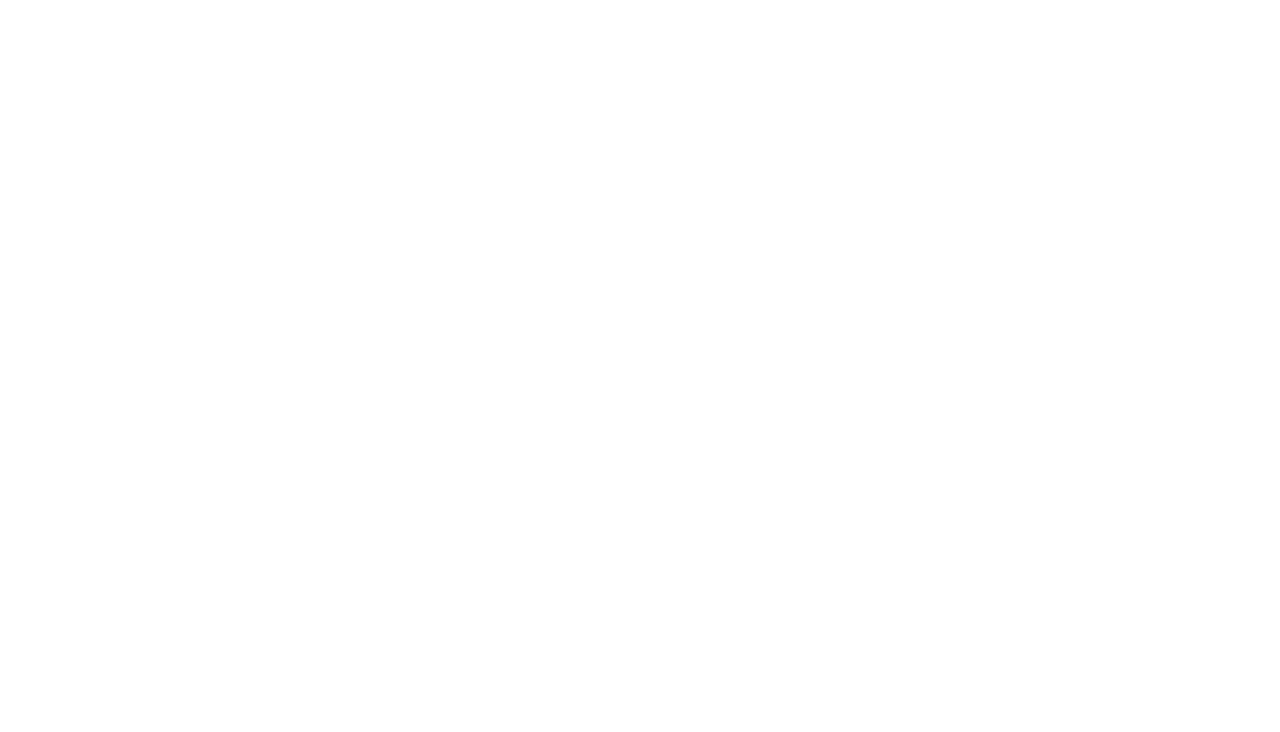
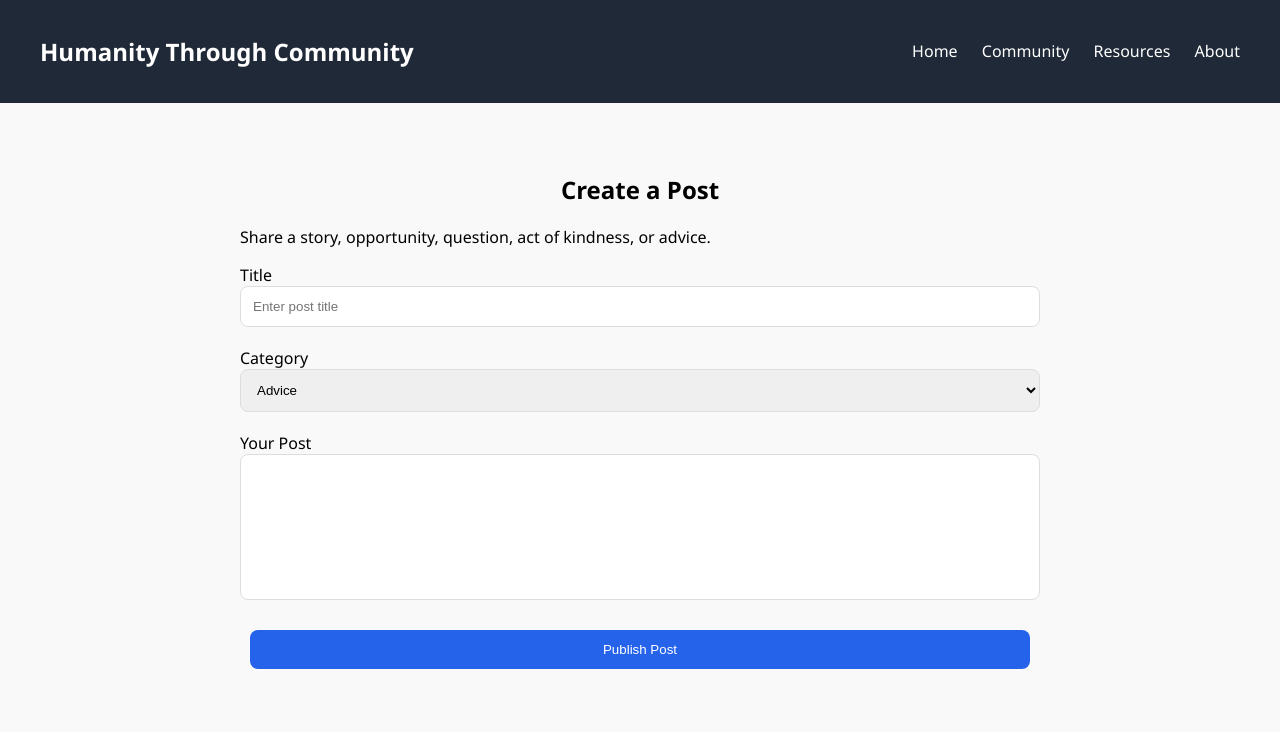
Before and after one commit to hralkh01/Humanity-Through-Community, a plain HTML site: page pages/create-post.html in a window 1280 px wide. Drawn offline with Linux system fonts and the light colour scheme.

Commit message:
Created post creation interface. Closes #2

```diff
--- a/pages/create-post.html
+++ b/pages/create-post.html
@@ -0,0 +1,91 @@
+<!DOCTYPE html>
+<html lang="en">
+
+<head>
+
+    <meta charset="UTF-8">
+
+    <meta name="viewport"
+          content="width=device-width, initial-scale=1.0">
+
+    <title>Create Post</title>
+
+    <link rel="stylesheet" href="../style.css">
+
+</head>
+
+<body>
+
+<nav>
+
+    <h2>Humanity Through Community</h2>
+
+    <div class="nav-links">
+
+        <a href="../index.html">Home</a>
+
+        <a href="#">Community</a>
+
+        <a href="#">Resources</a>
+
+        <a href="#">About</a>
+
+    </div>
+
+</nav>
+
+<section class="create-post">
+
+    <h1>Create a Post</h1>
+
+    <p>
+        Share a story, opportunity, question,
+        act of kindness, or advice.
+    </p>
+
+    <form>
+
+        <label>Title</label>
+
+        <input
+            type="text"
+            placeholder="Enter post title">
+
+        <label>Category</label>
+
+        <select>
+
+            <option>Advice</option>
+
+            <option>Support</option>
+
+            <option>Opportunity</option>
+
+            <option>Success Story</option>
+
+            <option>Acts of Kindness</option>
+
+            <option>Events</option>
+
+        </select>
+
+        <label>Your Post</label>
+
+        <textarea
+            rows="8"
+            placeholder="Write your message here...">
+        </textarea>
+
+        <button type="submit">
+
+            Publish Post
+
+        </button>
+
+    </form>
+
+</section>
+
+</body>
+
+</html>
--- a/style.css
+++ b/style.css
@@ -109,3 +109,43 @@ button{
 
     box-shadow:0 2px 10px rgba(0,0,0,.1);
 }
+.create-post{
+
+    max-width:800px;
+
+    margin:auto;
+
+    padding:50px;
+}
+
+.create-post h1{
+
+    text-align:center;
+
+    margin-bottom:20px;
+}
+
+form{
+
+    display:flex;
+
+    flex-direction:column;
+}
+
+input,
+select,
+textarea{
+
+    padding:12px;
+
+    margin-bottom:20px;
+
+    border:1px solid #ddd;
+
+    border-radius:8px;
+}
+
+textarea{
+
+    resize:none;
+}
```
